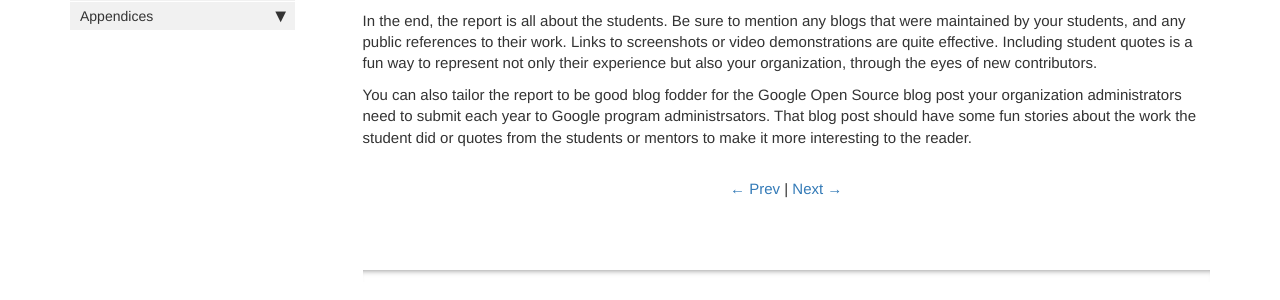
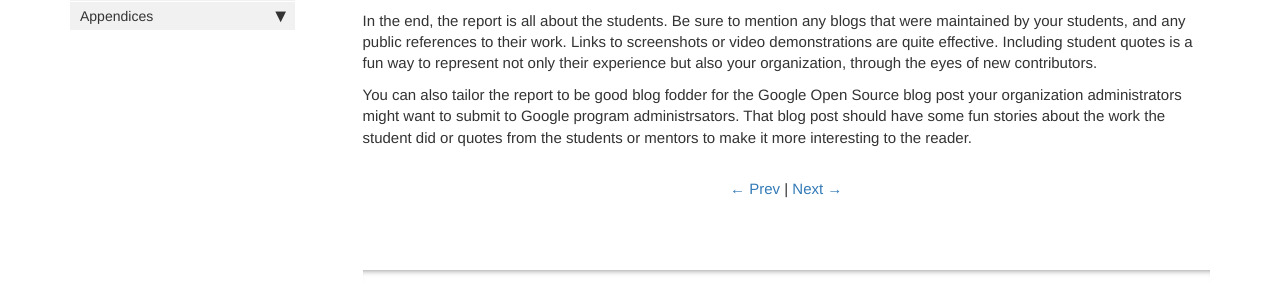
Before and after one commit to google/gsocguides, a Jekyll site: the page built from pages/mentor/24-end_of_year_report.md, in a window 1280 px wide. Shown: the part 301-601 px from the top of the page. Built offline with Jekyll 4.4.1, drawn with Linux system fonts in a browser that asks for light colours.

Commit message:
blog post update

```diff
--- a/pages/mentor/24-end_of_year_report.md
+++ b/pages/mentor/24-end_of_year_report.md
@@ -12,4 +12,4 @@ The report should be written for a general audience, so include an introduction
 
 In the end, the report is all about the students. Be sure to mention any blogs that were maintained by your students, and any public references to their work. Links to screenshots or video demonstrations are quite effective. Including student quotes is a fun way to represent not only their experience but also your organization, through the eyes of new contributors.
 
-You can also tailor the report to be good blog fodder for the Google Open Source blog post your organization administrators need to submit each year to Google program administrsators. That blog post should have some fun stories about the work the student did or quotes from the students or mentors to make it more interesting to the reader.
+You can also tailor the report to be good blog fodder for the Google Open Source blog post your organization administrators might want to submit to Google program administrsators. That blog post should have some fun stories about the work the student did or quotes from the students or mentors to make it more interesting to the reader.
```
